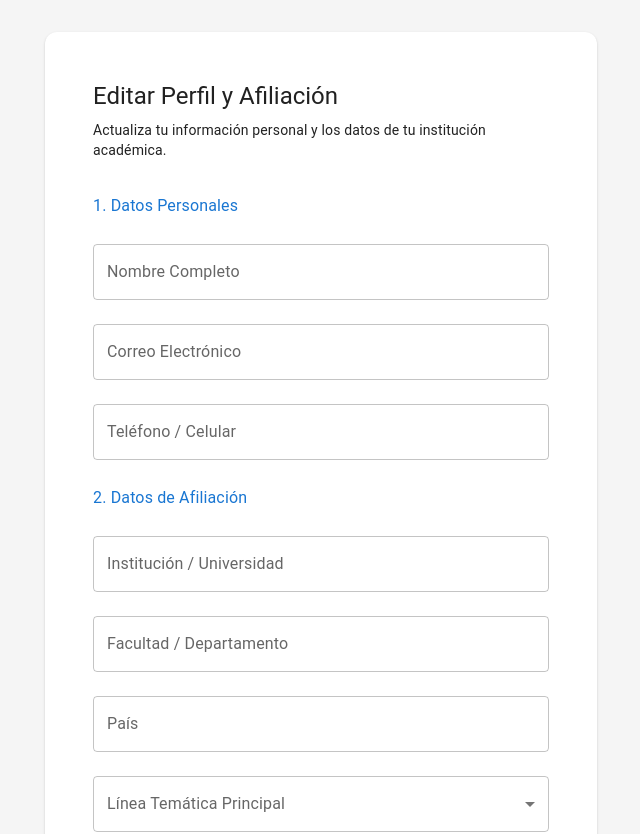
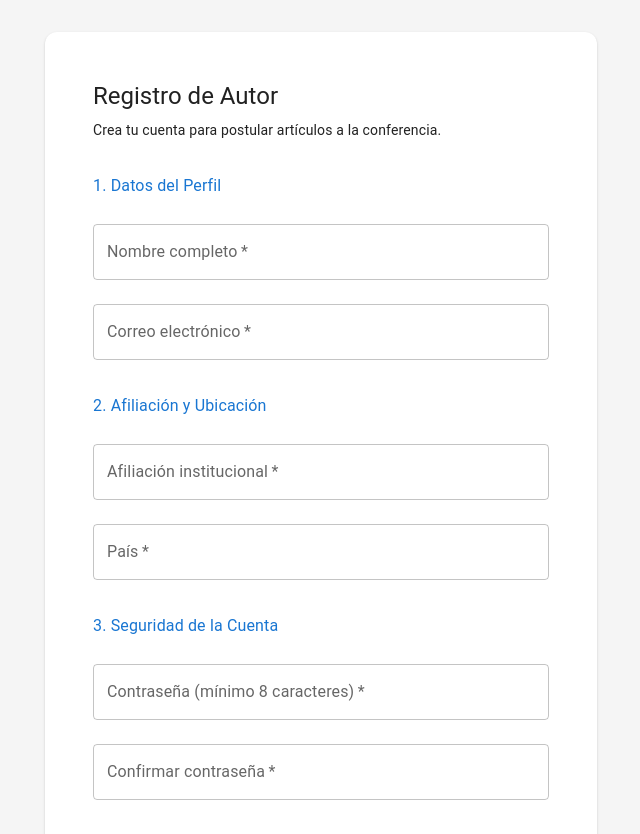
Before and after one commit to jorgebelalcazar/Proyecto-DesarrolloSoftwareI-frontend, a React (Vite) app: page / in a window 1280 px wide. Shown: the top 834 px of the page, without its empty margins (319-959 px from the left). Built offline with nearby package versions, Linux system fonts and the light colour scheme.

Commit message:
hu-01.5 - Implementa validacion en tiempo real con React Hook Form y Zod

```diff
--- a/src/App.jsx
+++ b/src/App.jsx
@@ -1,9 +1,7 @@
-import ProfileForm from "./components/ProfileForm";
+import RegisterForm from "./components/RegisterForm";
 
 function App() {
-  return (
-    <ProfileForm />
-  );
+  return <RegisterForm />;
 }
 
 export default App;
--- /dev/null
+++ b/src/components/RegisterForm.jsx
@@ -0,0 +1,212 @@
+import React, { useState } from "react";
+import { useForm, Controller } from "react-hook-form";
+import { zodResolver } from "@hookform/resolvers/zod";
+import {
+  Box,
+  Button,
+  Card,
+  CardContent,
+  Container,
+  IconButton,
+  InputAdornment,
+  Stack,
+  TextField,
+  Typography,
+} from "@mui/material";
+import { Visibility, VisibilityOff } from "@mui/icons-material";
+import { registerSchema } from "../validations/registerSchema";
+
+export default function RegisterForm() {
+  const [showPassword, setShowPassword] = useState(false);
+  const [showConfirmPassword, setShowConfirmPassword] = useState(false);
+
+  const {
+    control,
+    handleSubmit,
+    formState: { errors, isValid },
+  } = useForm({
+    resolver: zodResolver(registerSchema),
+    mode: "onChange",
+    reValidateMode: "onChange",
+    defaultValues: {
+      nombreCompleto: "",
+      email: "",
+      institucion: "",
+      pais: "",
+      password: "",
+      confirmPassword: "",
+    },
+  });
+
+  const onSubmit = (data) => {
+    const { confirmPassword: _, ...payload } = data;
+    console.log("Formulario válido listo para enviar al backend:", payload);
+  };
+
+  return (
+    <Container maxWidth="sm" sx={{ mt: 4, mb: 4 }}>
+      <Card elevation={1} sx={{ borderRadius: 3, p: { xs: 2, md: 4 } }}>
+        <CardContent>
+          <Typography variant="h5" fontWeight="bold" gutterBottom color="text.primary">
+            Registro de Autor
+          </Typography>
+          <Typography variant="body2" color="text.secondary" sx={{ mb: 4 }}>
+            Crea tu cuenta para postular artículos a la conferencia.
+          </Typography>
+
+          <Box component="form" onSubmit={handleSubmit(onSubmit)} noValidate>
+            <Stack spacing={3}>
+              <Typography variant="subtitle1" fontWeight="bold" color="primary">
+                1. Datos del Perfil
+              </Typography>
+
+              <Controller
+                name="nombreCompleto"
+                control={control}
+                render={({ field }) => (
+                  <TextField
+                    {...field}
+                    fullWidth
+                    required
+                    label="Nombre completo"
+                    error={!!errors.nombreCompleto}
+                    helperText={errors.nombreCompleto?.message}
+                  />
+                )}
+              />
+
+              <Controller
+                name="email"
+                control={control}
+                render={({ field }) => (
+                  <TextField
+                    {...field}
+                    fullWidth
+                    required
+                    type="email"
+                    label="Correo electrónico"
+                    error={!!errors.email}
+                    helperText={errors.email?.message}
+                  />
+                )}
+              />
+
+              <Typography variant="subtitle1" fontWeight="bold" color="primary" sx={{ pt: 1 }}>
+                2. Afiliación y Ubicación
+              </Typography>
+
+              <Controller
+                name="institucion"
+                control={control}
+                render={({ field }) => (
+                  <TextField
+                    {...field}
+                    fullWidth
+                    required
+                    label="Afiliación institucional"
+                    error={!!errors.institucion}
+                    helperText={errors.institucion?.message}
+                  />
+                )}
+              />
+
+              <Controller
+                name="pais"
+                control={control}
+                render={({ field }) => (
+                  <TextField
+                    {...field}
+                    fullWidth
+                    required
+                    label="País"
+                    error={!!errors.pais}
+                    helperText={errors.pais?.message}
+                  />
+                )}
+              />
+
+              <Typography variant="subtitle1" fontWeight="bold" color="primary" sx={{ pt: 1 }}>
+                3. Seguridad de la Cuenta
+              </Typography>
+
+              <Controller
+                name="password"
+                control={control}
+                render={({ field }) => (
+                  <TextField
+                    {...field}
+                    fullWidth
+                    required
+                    type={showPassword ? "text" : "password"}
+                    label="Contraseña (mínimo 8 caracteres)"
+                    error={!!errors.password}
+                    helperText={errors.password?.message}
+                    InputProps={{
+                      endAdornment: (
+                        <InputAdornment position="end">
+                          <IconButton
+                            onClick={() => setShowPassword((prev) => !prev)}
+                            edge="end"
+                            aria-label="mostrar o ocultar contraseña"
+                          >
+                            {showPassword ? <VisibilityOff /> : <Visibility />}
+                          </IconButton>
+                        </InputAdornment>
+                      ),
+                    }}
+                  />
+                )}
+              />
+
+              <Controller
+                name="confirmPassword"
+                control={control}
+                render={({ field }) => (
+                  <TextField
+                    {...field}
+                    fullWidth
+                    required
+                    type={showConfirmPassword ? "text" : "password"}
+                    label="Confirmar contraseña"
+                    error={!!errors.confirmPassword}
+                    helperText={errors.confirmPassword?.message}
+                    InputProps={{
+                      endAdornment: (
+                        <InputAdornment position="end">
+                          <IconButton
+                            onClick={() => setShowConfirmPassword((prev) => !prev)}
+                            edge="end"
+                            aria-label="mostrar o ocultar confirmación de contraseña"
+                          >
+                            {showConfirmPassword ? <VisibilityOff /> : <Visibility />}
+                          </IconButton>
+                        </InputAdornment>
+                      ),
+                    }}
+                  />
+                )}
+              />
+
+              <Box sx={{ pt: 2, display: "flex", justifyContent: "flex-end" }}>
+                <Button
+                  type="submit"
+                  variant="contained"
+                  size="large"
+                  disabled={!isValid}
+                  sx={{
+                    textTransform: "none",
+                    px: 4,
+                    borderRadius: 2,
+                    width: { xs: "100%", sm: "auto" },
+                  }}
+                >
+                  Registrarse
+                </Button>
+              </Box>
+            </Stack>
+          </Box>
+        </CardContent>
+      </Card>
+    </Container>
+  );
+}
--- /dev/null
+++ b/src/validations/registerSchema.js
@@ -0,0 +1,39 @@
+import { z } from "zod";
+
+export const registerSchema = z
+  .object({
+    nombreCompleto: z
+      .string()
+      .trim()
+      .min(1, "El nombre completo es obligatorio")
+      .min(3, "Debe tener al menos 3 caracteres"),
+    email: z
+      .string()
+      .trim()
+      .min(1, "El correo electrónico es obligatorio")
+      .email("Ingresa un correo electrónico con formato válido"),
+    institucion: z
+      .string()
+      .trim()
+      .min(1, "La afiliación institucional es obligatoria")
+      .min(2, "Ingresa una institución o universidad válida"),
+    pais: z
+      .string()
+      .trim()
+      .min(1, "El país es obligatorio")
+      .min(2, "Ingresa un país válido"),
+    password: z
+      .string()
+      .min(1, "La contraseña es obligatoria")
+      .min(8, "La contraseña debe tener al menos 8 caracteres")
+      .regex(/[A-Z]/, "Debe incluir al menos una letra mayúscula")
+      .regex(/[a-z]/, "Debe incluir al menos una letra minúscula")
+      .regex(/[0-9]/, "Debe incluir al menos un número"),
+    confirmPassword: z
+      .string()
+      .min(1, "Debes confirmar la contraseña"),
+  })
+  .refine((data) => data.password === data.confirmPassword, {
+    path: ["confirmPassword"],
+    message: "Las contraseñas no coinciden",
+  });
```
